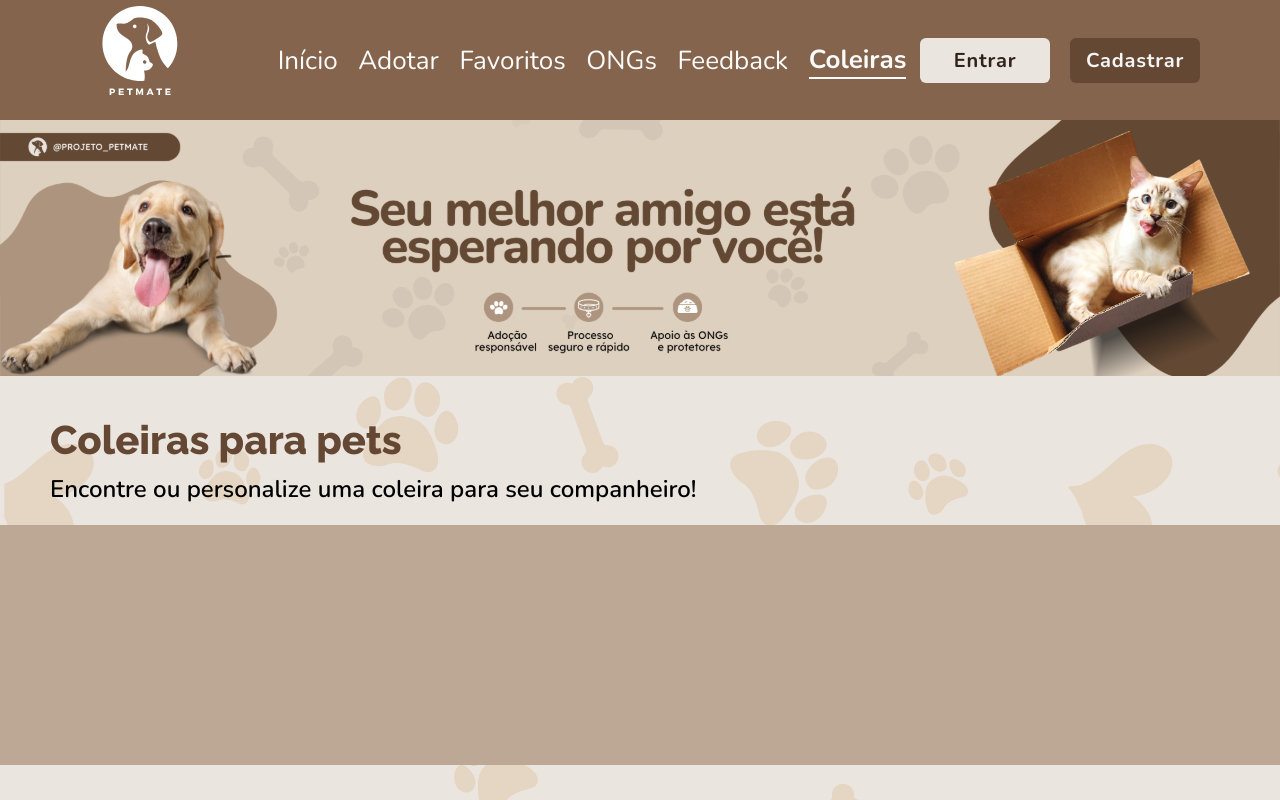
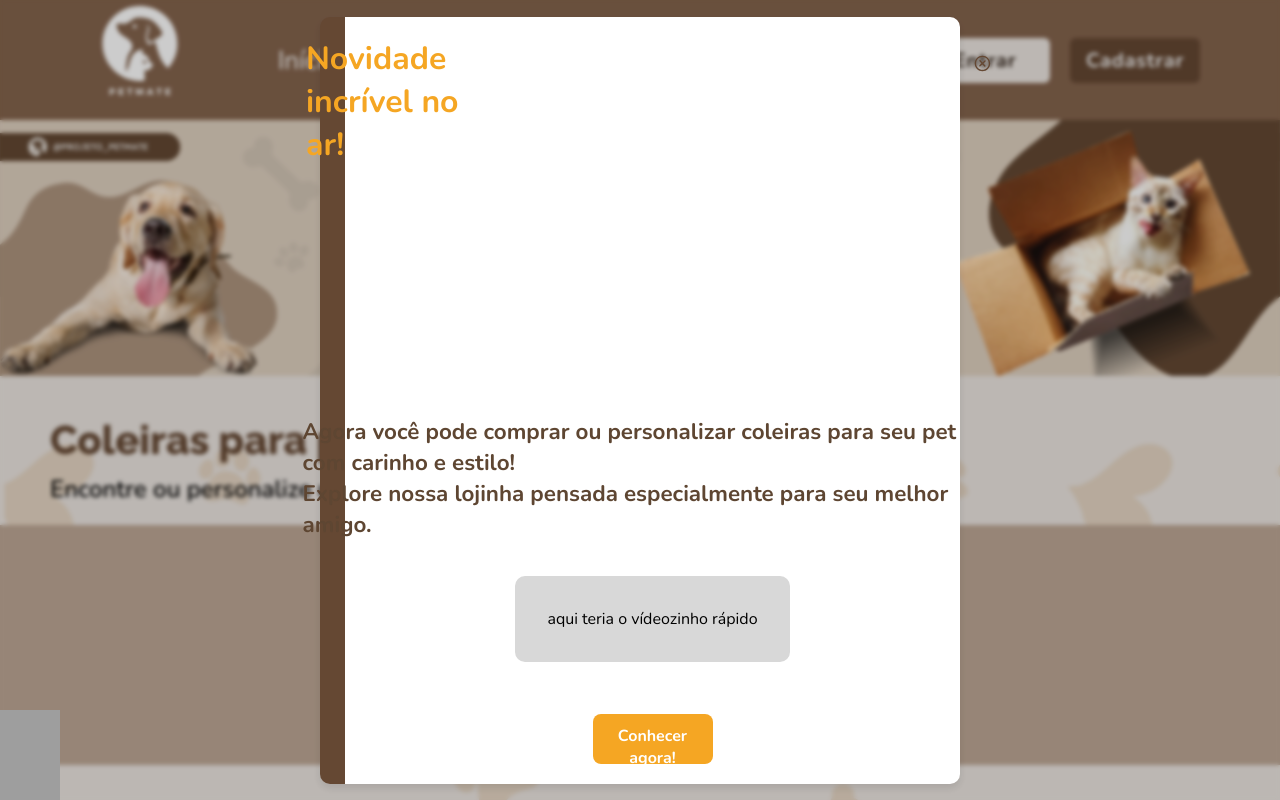
Before and after one commit to projeto-petmate/petmate, a React (Vite) app in the folder PetMate/: page /coleiras in a window 1280 px wide. Shown: the top 800 px of the page. Built offline with nearby package versions, Linux system fonts and the light colour scheme; no server answers; grey boxes are pictures that could not be loaded; a web font is replaced by a local one.

Commit message:
modal loja coleira

```diff
--- /dev/null
+++ b/PetMate/src/components/ModalColeiras.css
@@ -0,0 +1,87 @@
+.modal-overlay {
+    position: fixed;
+    top: 0;
+    left: 0;
+    width: 100%;
+    height: 100%;
+    background-color: rgba(0, 0, 0, 0.2);
+    backdrop-filter: blur(2px);
+    display: flex;
+    justify-content: center;
+    align-items: center;
+    z-index: 1000;
+}
+
+.modal-container {
+    background-color: #fff;
+    border-radius: 10px;
+    padding: 20px;
+    min-width: 50%;
+    max-width: 500px;
+    min-height: 60%;
+    display: flex;
+    flex-direction: column;
+    gap: 20px;
+    border-left: #654833 25px solid;
+    transition: 0.3s ease;
+}
+
+.modal-close {
+    color: #654833;
+    border: none;
+    border-radius: 50%;
+    padding: 8px;
+    cursor: pointer;
+    transition: 0.3s;
+    font-size: 3.3rem;
+}
+
+.modal-close:hover {
+    color: #6b4f3a;
+    transform: scale(1.05);
+}
+
+.modal-title {
+    color: #f5a623;
+    font-size: 2em;
+    font-weight: bold;
+}
+
+.tituloModalColeira {
+    display: flex;
+    gap: 500px;
+    margin-bottom: 230px;
+}
+
+.modal-container p {
+    color: #5e4632;
+    font-size: 1.4em;
+    font-weight: bold;
+    width: 700px;
+}
+
+.modal-video-placeholder {
+    background-color: #d8d8d8;
+    padding: 2rem;
+    margin: 1rem 0;
+    border-radius: 10px;
+    font-size: 1rem;
+}
+
+.modal-button {
+    background-color: #f5a623;
+    color: white;
+    border: none;
+    padding: 0.7rem 1.5rem;
+    border-radius: 8px;
+    font-weight: bold;
+    cursor: pointer;
+    margin-top: 1rem;
+}
+
+.dog-image {
+    position: absolute;
+    bottom: 0;
+    left: -60px;
+    width: 120px;
+}
--- /dev/null
+++ b/PetMate/src/components/ModalColeiras.jsx
@@ -0,0 +1,38 @@
+import './ModalColeiras.css';
+import { CgCloseO } from 'react-icons/cg';
+
+const ModalPromoColeira = ({ open, onClose }) => {
+  if (!open) return null;
+
+  return (
+    <div className="modal-overlay">
+      <div className="modal-container">
+        <div className="tituloModalColeira">
+          <h2 className="modal-title">Novidade incrível no ar!</h2>
+          <CgCloseO onClick={onClose} className="modal-close" />
+        </div>
+
+          <p>
+            Agora você pode comprar ou personalizar coleiras para seu pet com carinho e estilo!<br />
+            Explore nossa lojinha pensada especialmente para seu melhor amigo.
+          </p>
+
+          <div className="modal-video-placeholder">
+            aqui teria o vídeozinho rápido
+          </div>
+
+          <button className="modal-button" onClick={onClose}>
+            Conhecer agora!
+          </button>
+
+        <img
+          className="dog-image"
+          src="/images/dog-coleira.png"
+          alt="Cachorro com coleira"
+        />
+      </div>
+    </div>
+  );
+};
+
+export default ModalPromoColeira;
--- a/PetMate/src/pages/Coleiras.jsx
+++ b/PetMate/src/pages/Coleiras.jsx
@@ -1,33 +1,43 @@
-import './Coleiras.css'
-import Navbar from '../components/Navbar'
-import Footer from '../components/Footer'
-import ModalPersonalizarColeira from '../components/ModalPersonalizarColeira'
-import { useState } from 'react';
+import './Coleiras.css';
+import Navbar from '../components/Navbar';
+import Footer from '../components/Footer';
+import ModalPersonalizarColeira from '../components/ModalPersonalizarColeira';
+import ModalColeiras from '../components/ModalColeiras';
+import { useState, useEffect } from 'react';
 
 function Coleiras() {
   const [openModalPersonalizar, setOpenModalPersonalizar] = useState(false);
+  const [mostrarModalPromo, setMostrarModalPromo] = useState(false);
+
+  useEffect(() => {
+    setMostrarModalPromo(true); // Abre o modal ao entrar na página
+  }, []);
 
   return (
     <div>
       <Navbar />
+
       <div className="container-pg-coleiras">
         <div className="banner-coleiras">
-                    <img src="/images/banner_processos.svg"
-                        className='banner-coleiras' />
+          <img src="/images/banner_processos.svg" className='banner-coleiras' />
         </div>
+
         <div className="titulo-coleiras">
           <h2>Coleiras para pets</h2>
           <p>Encontre ou personalize uma coleira para seu companheiro!</p>
         </div>
 
-                <div className="carrossel-coleiras">
-                </div>
+        <div className="carrossel-coleiras"></div>
 
         <div className="personalizar-coleira">
           <ModalPersonalizarColeira />
+
           <div className="titulo-personalizar-coleira">
             <h2>Personalize a coleira do seu pet</h2>
-                        <p>Escolha entre uma variedade de estilos, cores e tamanhos para criar uma coleira única que combine com a personalidade do seu pet.</p>
+            <p>
+              Escolha entre uma variedade de estilos, cores e tamanhos para criar uma coleira
+              única que combine com a personalidade do seu pet.
+            </p>
           </div>
 
           <div className="card-personalizar-coleira">
@@ -42,10 +52,14 @@ function Coleiras() {
           </div>
         </div>
       </div>
+
       <Footer />
+
+      {/* Modais */}
       <ModalPersonalizarColeira open={openModalPersonalizar} onClose={() => setOpenModalPersonalizar(false)} />
+      <ModalColeiras open={mostrarModalPromo} onClose={() => setMostrarModalPromo(false)} />
     </div>
-    )
+  );
 }
 
-export default Coleiras
+export default Coleiras;
```
Lines whose indentation alone changed are shown as unchanged.
